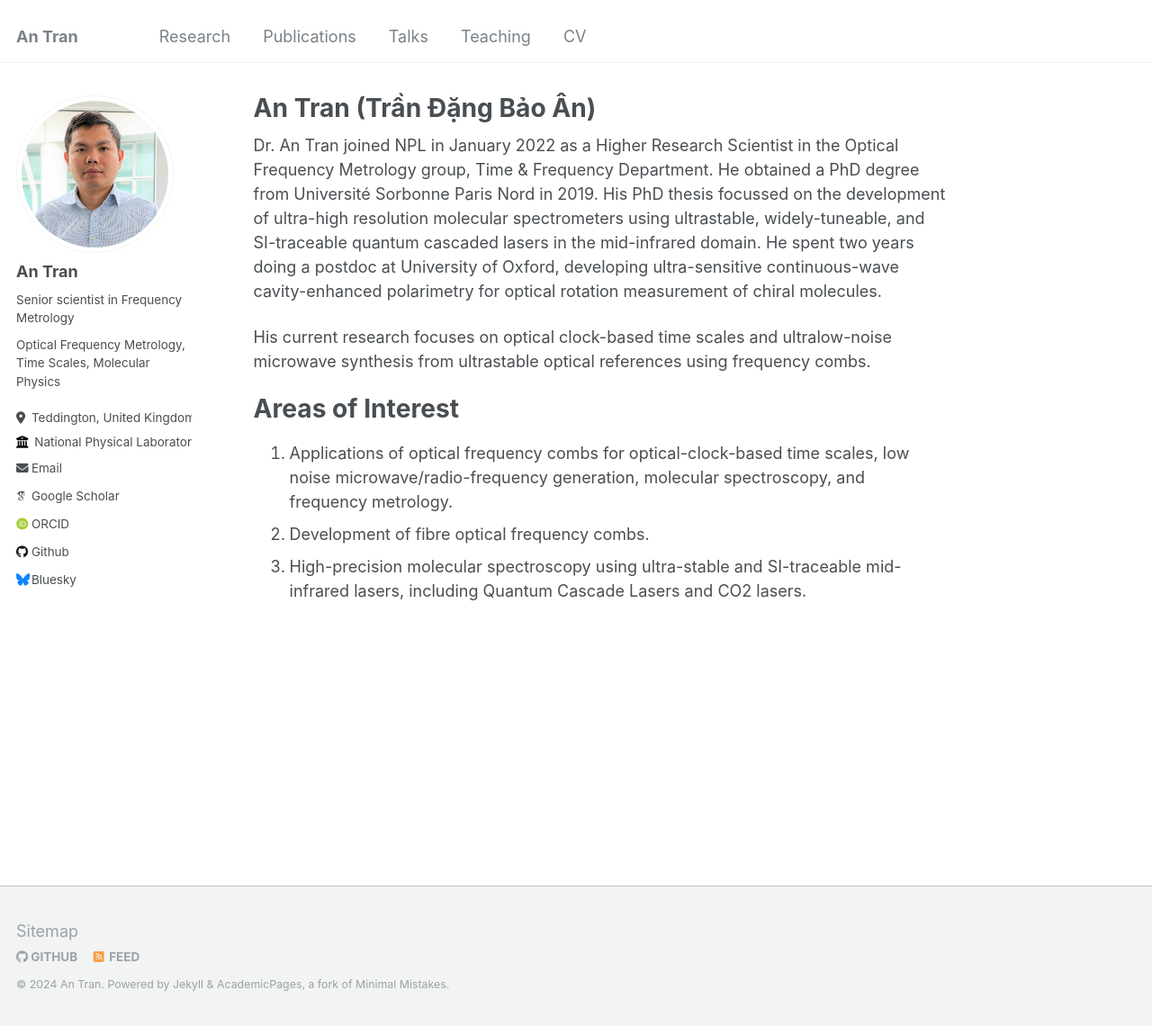
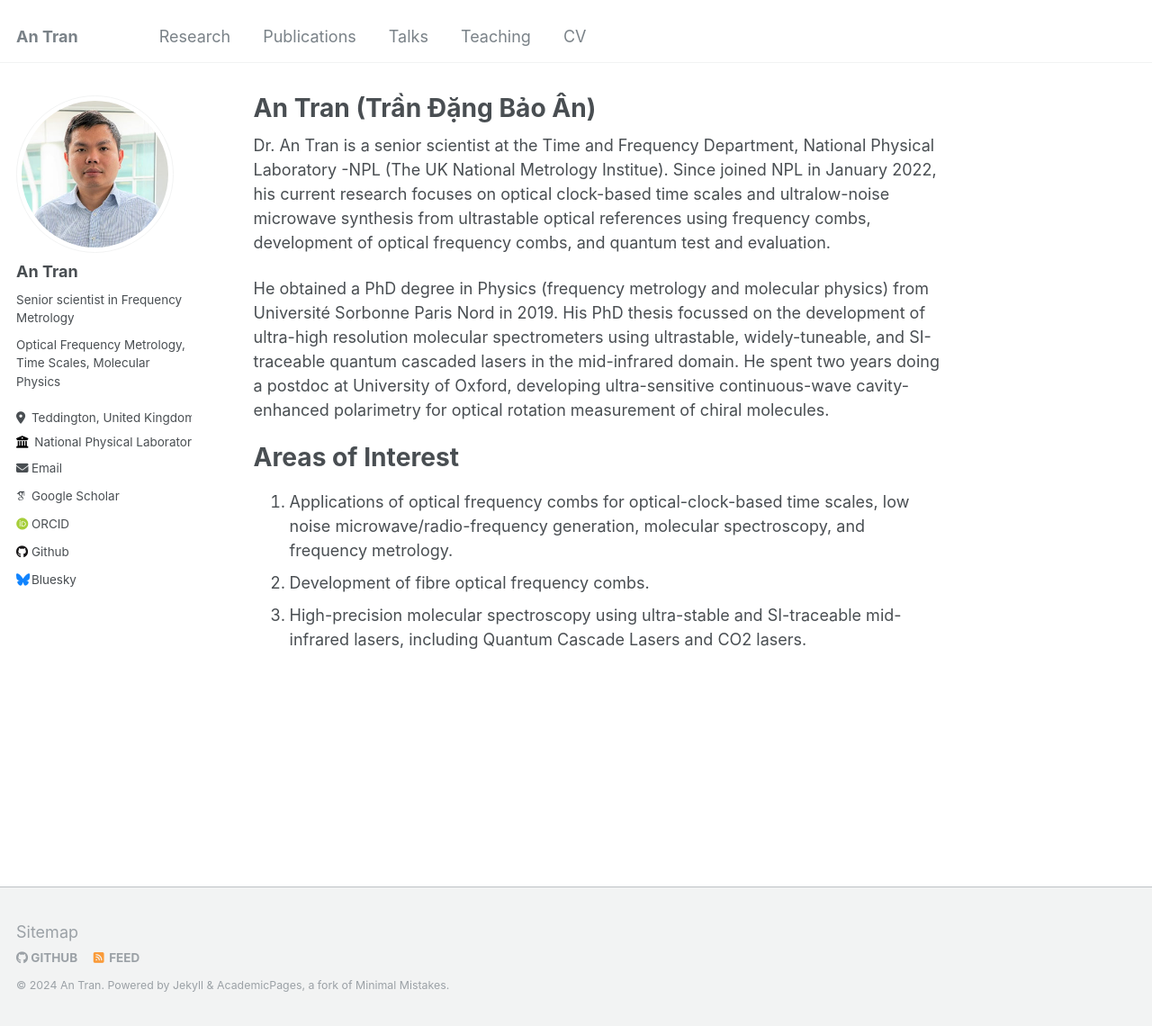
Before and after one commit to antran-phys/antran-phys.github.io, a Jekyll site: the page built from _pages/about.md, in a window 1280 px wide and 1140 px high. Shown: the whole window at 90% size. Built offline with Jekyll 4.4.1, drawn with Linux system fonts in a browser that asks for light colours; some web fonts are replaced.

Commit message:
Update about.md

```diff
--- a/_pages/about.md
+++ b/_pages/about.md
@@ -7,9 +7,10 @@ redirect_from:
   - /about.html
 ---
 
-Dr. An Tran joined NPL in January 2022 as a Higher Research Scientist in the Optical Frequency Metrology group, Time & Frequency Department. He obtained a PhD degree from Université Sorbonne Paris Nord in 2019. His PhD thesis focussed on the development of ultra-high resolution molecular spectrometers using ultrastable, widely-tuneable, and SI-traceable quantum cascaded lasers in the mid-infrared domain. He spent two years doing a postdoc at University of Oxford, developing ultra-sensitive continuous-wave cavity-enhanced polarimetry for optical rotation measurement of chiral molecules.
+Dr. An Tran is a senior scientist at the Time and Frequency Department, National Physical Laboratory -NPL (The UK National Metrology Institue). Since joined NPL in January 2022, his current research focuses on optical clock-based time scales and ultralow-noise microwave synthesis from ultrastable optical references using frequency combs, development of optical frequency combs, and quantum test and evaluation.
 
-His current research focuses on optical clock-based time scales and ultralow-noise microwave synthesis from ultrastable optical references using frequency combs.
+He obtained a PhD degree in Physics (frequency metrology and molecular physics) from Université Sorbonne Paris Nord in 2019. His PhD thesis focussed on the development of ultra-high resolution molecular spectrometers using ultrastable, widely-tuneable, and SI-traceable quantum cascaded lasers in the mid-infrared domain. He spent two years doing a postdoc at University of Oxford, developing ultra-sensitive continuous-wave cavity-enhanced polarimetry for optical rotation measurement of chiral molecules.
+
 
 Areas of Interest
 ======
```
